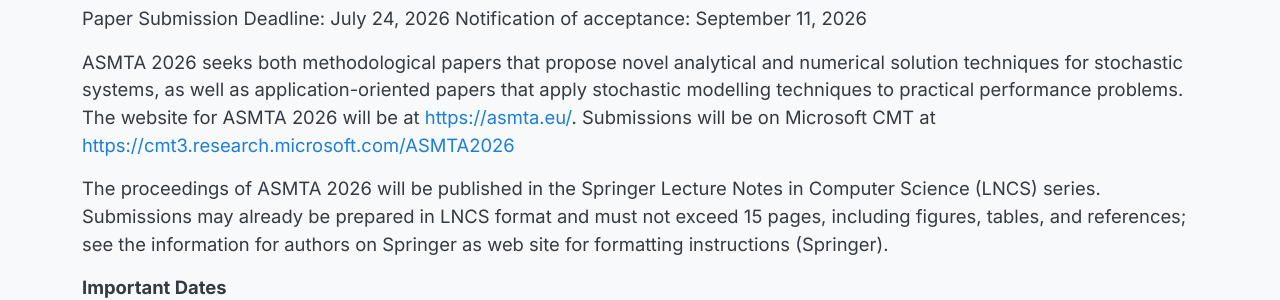
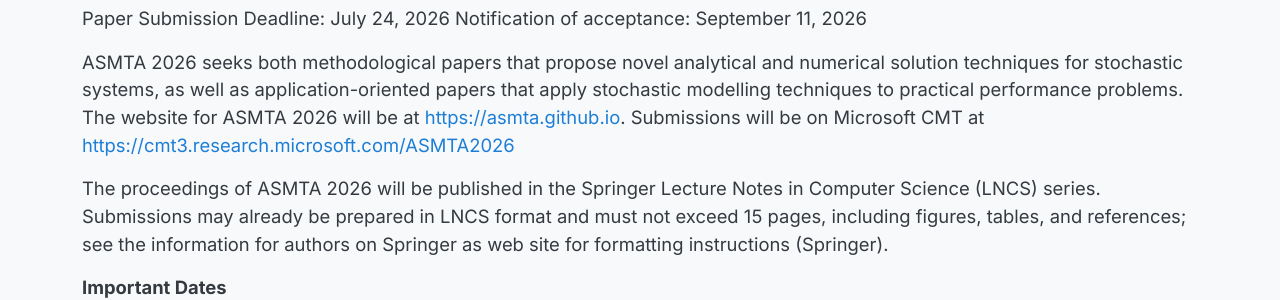
Before and after one commit to asmta/asmta.github.io, a Jekyll site: the page built from call.md, in a window 1280 px wide. Shown: the part 451-751 px from the top of the page. Built offline with Jekyll 4.4.1, drawn with Linux system fonts in a browser that asks for light colours; part of the change alters nothing that is shown.

Commit message:
Update call.md

```diff
--- a/call.md
+++ b/call.md
@@ -19,7 +19,7 @@ Paper Submission Deadline: July 24, 2026
 Notification of acceptance: September 11, 2026
 
 ASMTA 2026 seeks both methodological papers that propose novel analytical and numerical solution techniques for stochastic systems, as well as application-oriented papers that apply stochastic modelling techniques to practical performance problems.
-The website for ASMTA 2026 will be at [https://asmta.eu/](https://asmta.github.io). Submissions will be on Microsoft CMT at [https://cmt3.research.microsoft.com/ASMTA2026](https://cmt3.research.microsoft.com/ASMTA2026)
+The website for ASMTA 2026 will be at [https://asmta.github.io](https://asmta.github.io). Submissions will be on Microsoft CMT at [https://cmt3.research.microsoft.com/ASMTA2026](https://cmt3.research.microsoft.com/ASMTA2026)
 
 The proceedings of ASMTA 2026 will be published in the Springer Lecture Notes in Computer Science (LNCS) series. Submissions may already be prepared in LNCS format and must not exceed 15 pages, including figures, tables, and references; see the information for authors on Springer as web site for formatting instructions (Springer).
 
```
